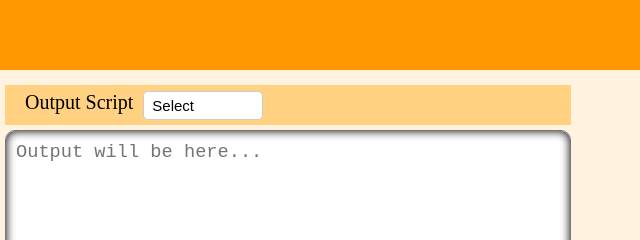
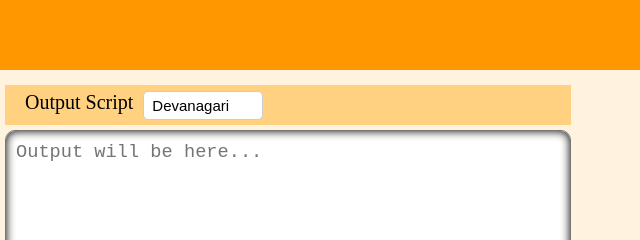
Before and after one commit to vipranarayan14/muTranslit, a plain HTML site: page TranslitBox/index.html in a window 1280 px wide. Shown: the top 240 px of the page, 640-1280 px from the left. Drawn offline with Linux system fonts and the light colour scheme.

Commit message:
TranslitBox: make default option as "devanagari".

```diff
--- a/TranslitBox/index.html
+++ b/TranslitBox/index.html
@@ -23,8 +23,7 @@
           <label for="optScript">Output Script</label>
           <div class="select-style">
             <select id="optScript">
-          <option value="select" selected="selected">Select</option>
-          <option value="devanagari">Devanagari</option>
+          <option value="devanagari" selected>Devanagari</option>
           <option value="tamil">Tamil</option>
           <option value="iast">IAST</option>
         </select>
```
